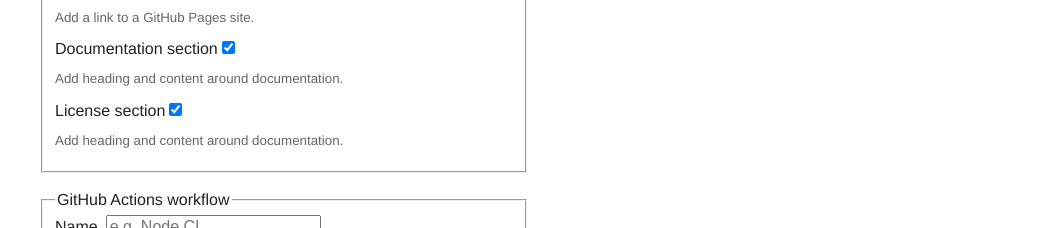
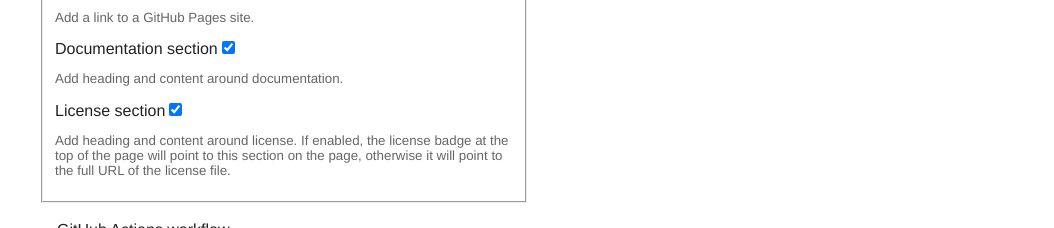
Before and after one commit to MichaelCurrin/badge-generator, a Vue app: page /#/repo in a window 1280 px wide. Shown: the part 880-1108 px from the top of the page, without its empty margins (103-1157 px from the left). Built offline with nearby package versions, Linux system fonts and the light colour scheme; a small style sheet from the web is missing.

Commit message:
feat: update RepoBadges.vue

```diff
--- a/src/views/RepoBadges.vue
+++ b/src/views/RepoBadges.vue
@@ -97,7 +97,7 @@
               <Checkbox
                 label="License section"
                 v-model="addLicenseSection"
-                note="Add heading and content around documentation."
+                note="Add heading and content around license. If enabled, the license badge at the top of the page will point to this section on the page, otherwise it will point to the full URL of the license file."
               />
             </fieldset>
             <br />
@@ -237,8 +237,10 @@ ${forksBadge}
       const ghActionsBadge = this.workflowName
         ? statusBadge(repo, this.workflowName)
         : "";
-      const versionBadge = repo.tagBadge(this.versionType as TagTypes),
-        licenseBadge = repo.licenseBadge(true);
+      const versionBadge = repo.tagBadge(this.versionType as TagTypes);
+
+      const useLocalLicense = this.addLicenseSection;
+      const licenseBadge = repo.licenseBadge(useLocalLicense);
       const issuesBadge = this.addIssues ? repo.ghCounterBadge("issues") : "";
 
       const templateButton = this.useThisTemplate
```
